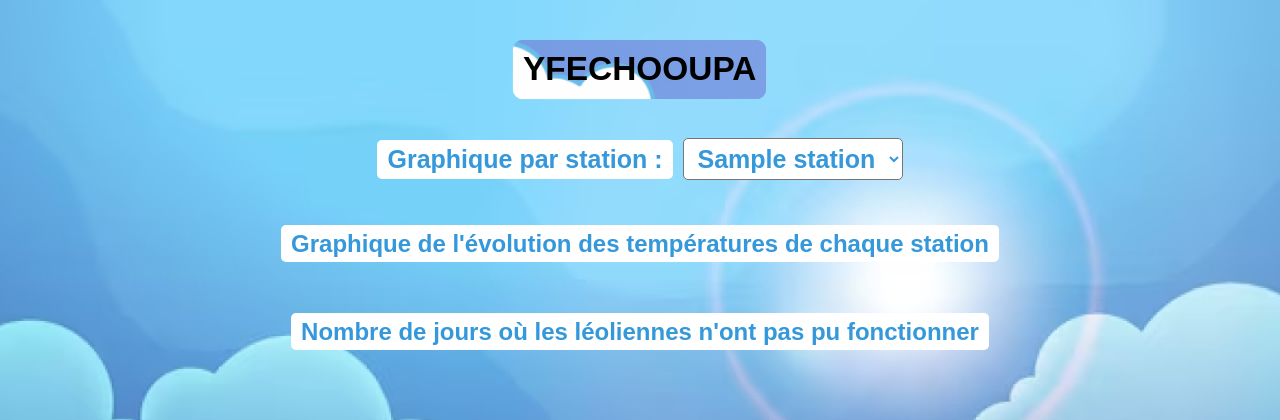
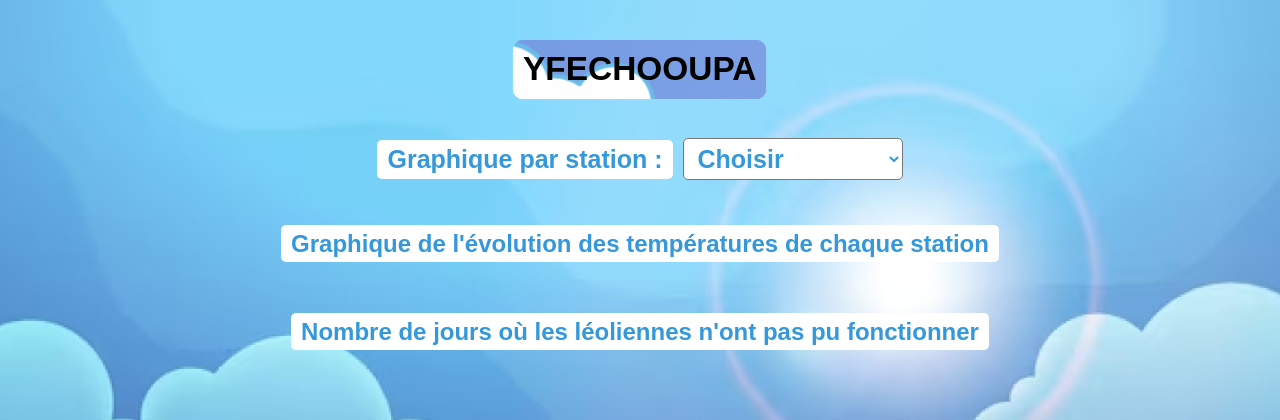
Before and after one commit to YohanSchenck/projet_python, a FastAPI app: page / in a window 1280 px wide. Shown: the top 420 px of the page. Run offline with FastAPI, Linux system fonts and the light colour scheme; tables that the repository leaves empty hold one stand-in row (values such as "Sample post"); parts of the project's set-up code (start-up, migrations or seed data) failed here and were passed over.

```diff
--- a/templates/index.html
+++ b/templates/index.html
@@ -11,12 +11,14 @@
   <div class="station-select-container">
     <label for="station-select">Graphique par station :</label>
     <select name="stations" id="station-select" onchange="location = this.value;">
+      <option value="" disabled selected>Choisir</option>
       {% for station in stations %}
         <option value="/station/{{ station.station_id }}">
           {{ station.station_name }}
         </option>
       {% endfor %}
     </select>
+
   </div>
 
   <h2>
```
